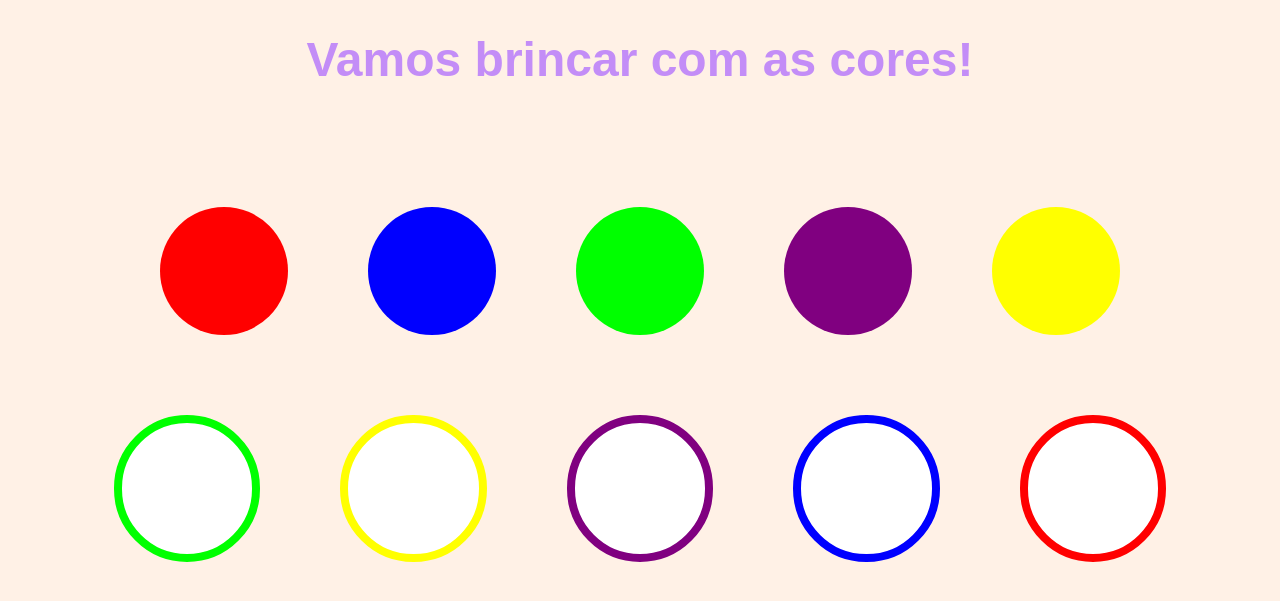
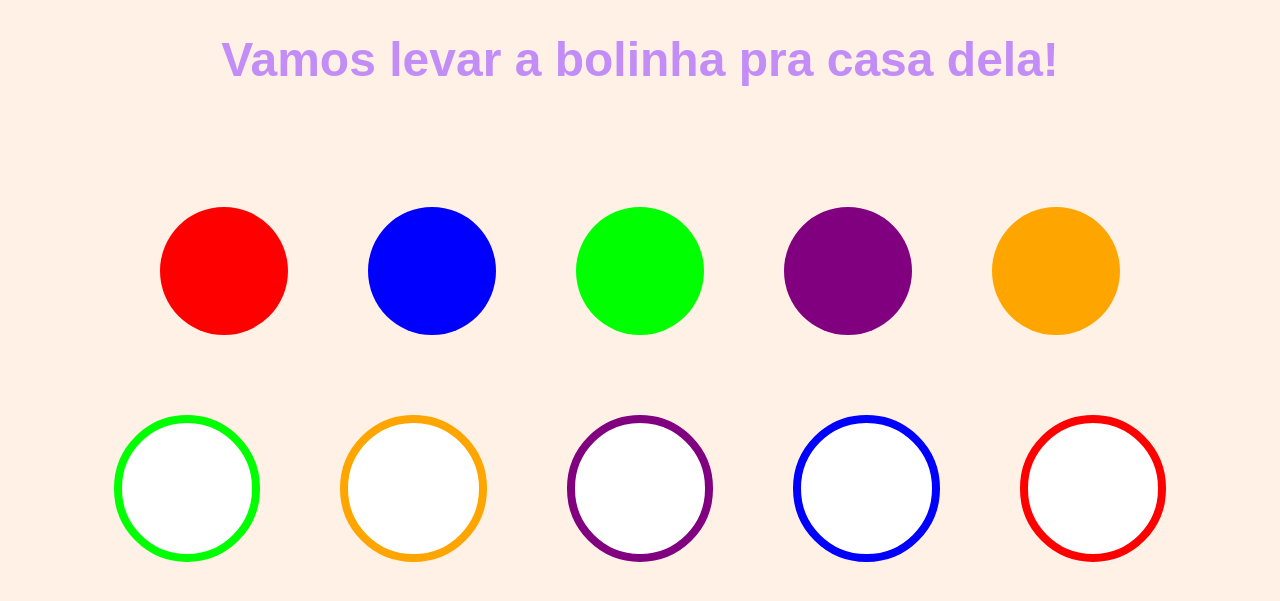
Before and after one commit to caiomatenorio/programando-o-futuro-final, a Flask app: template app/templates/colorGame.html in a window 1280 px wide. Shown: the part 80-681 px from the top of the page. Run offline with Flask 3, Linux system fonts and the light colour scheme; the template is opened without the code that fills it, so the values that code supplies are empty.

Commit message:
feat: update game titles for better engagement and clarity

```diff
--- a/app/static/css/colorGame.css
+++ b/app/static/css/colorGame.css
@@ -65,7 +65,7 @@ header a {
   background-color: purple;
 }
 .filled.yellow {
-  background-color: yellow;
+  background-color: orange;
 }
 
 .target {
@@ -92,7 +92,7 @@ header a {
   border-color: purple;
 }
 .target.yellow {
-  border-color: yellow;
+  border-color: orange;
 }
 
 .placed {
--- a/app/templates/colorGame.html
+++ b/app/templates/colorGame.html
@@ -12,7 +12,7 @@
       <a href="/inicio">Voltar</a>
     </header>
 
-    <h1 id="title">Vamos brincar com as cores!</h1>
+    <h1 id="title">Vamos levar a bolinha pra casa dela!</h1>
 
     <div class="container">
       <div class="row" id="draggables">
--- a/app/templates/countWithMeGame.html
+++ b/app/templates/countWithMeGame.html
@@ -12,7 +12,9 @@
       <a href="/inicio">Voltar</a>
     </header>
 
-    <h1 id="title">Vamos contar?</h1>
+    <h1 id="title">
+      1, 2, 3... vamos contar e levar a bolinha até o quadrado!
+    </h1>
     <div class="container"></div>
 
     <div id="messageContainer" style="display: none">
--- a/app/templates/memoryGame.html
+++ b/app/templates/memoryGame.html
@@ -12,7 +12,7 @@
       <h1>Memória das Emoções</h1>
       <a href="/inicio">Voltar</a>
     </header>
-    <h1 id="description">Encontre as emoções iguais</h1>
+    <h1 id="description">Quem tá sentindo igual? Vamos encontrar!</h1>
     <div class="game-board" id="gameBoard"></div>
     <div id="shadowWinGame">
       <div class="win-game">
--- a/app/templates/whoAmI.html
+++ b/app/templates/whoAmI.html
@@ -12,7 +12,7 @@
       <h1>Quem sou eu?</h1>
       <a href="/inicio">Voltar</a>
     </header>
-    <h1 id="description">Encontre a quem pertence a sombra</h1>
+    <h1 id="description">Quem é que faz essa sombra?</h1>
     <div id="game-board">
       <div id="imgShadow"></div>
       <div id="imgOptionsContainer">
```
